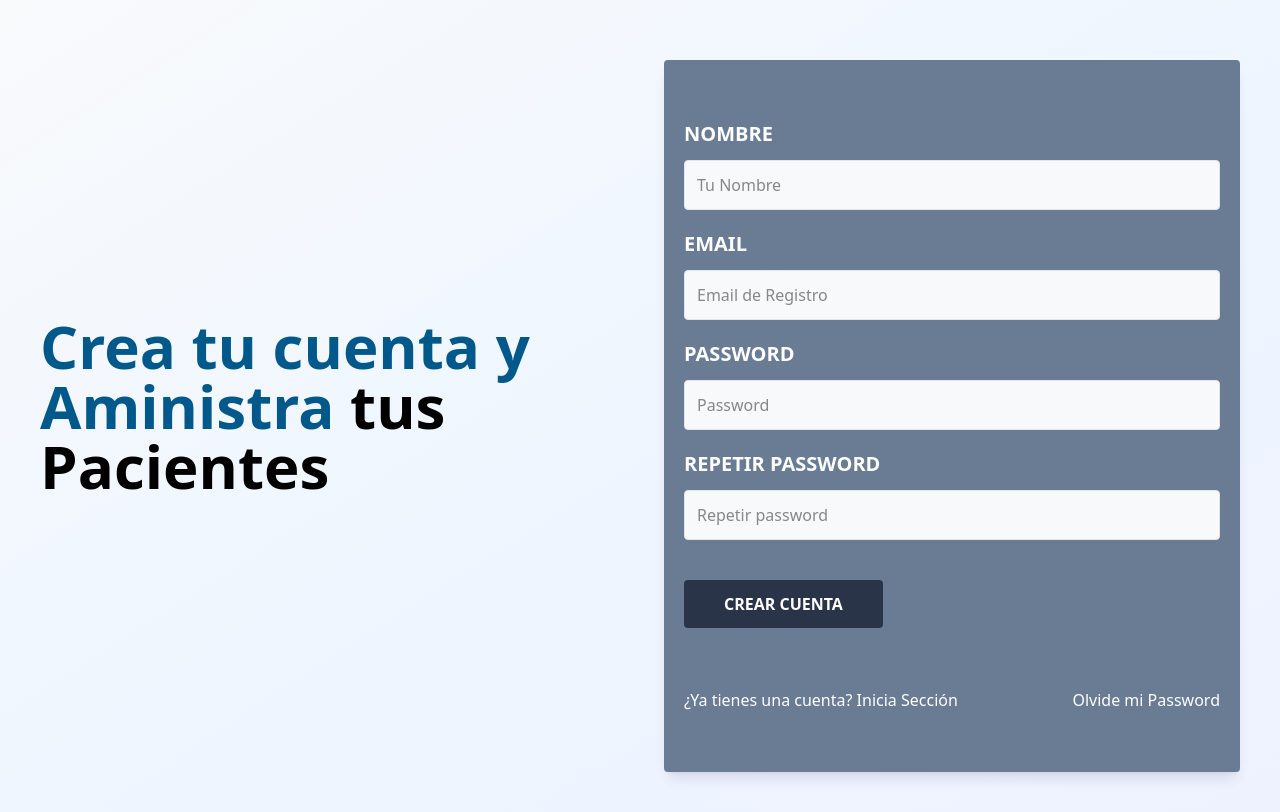
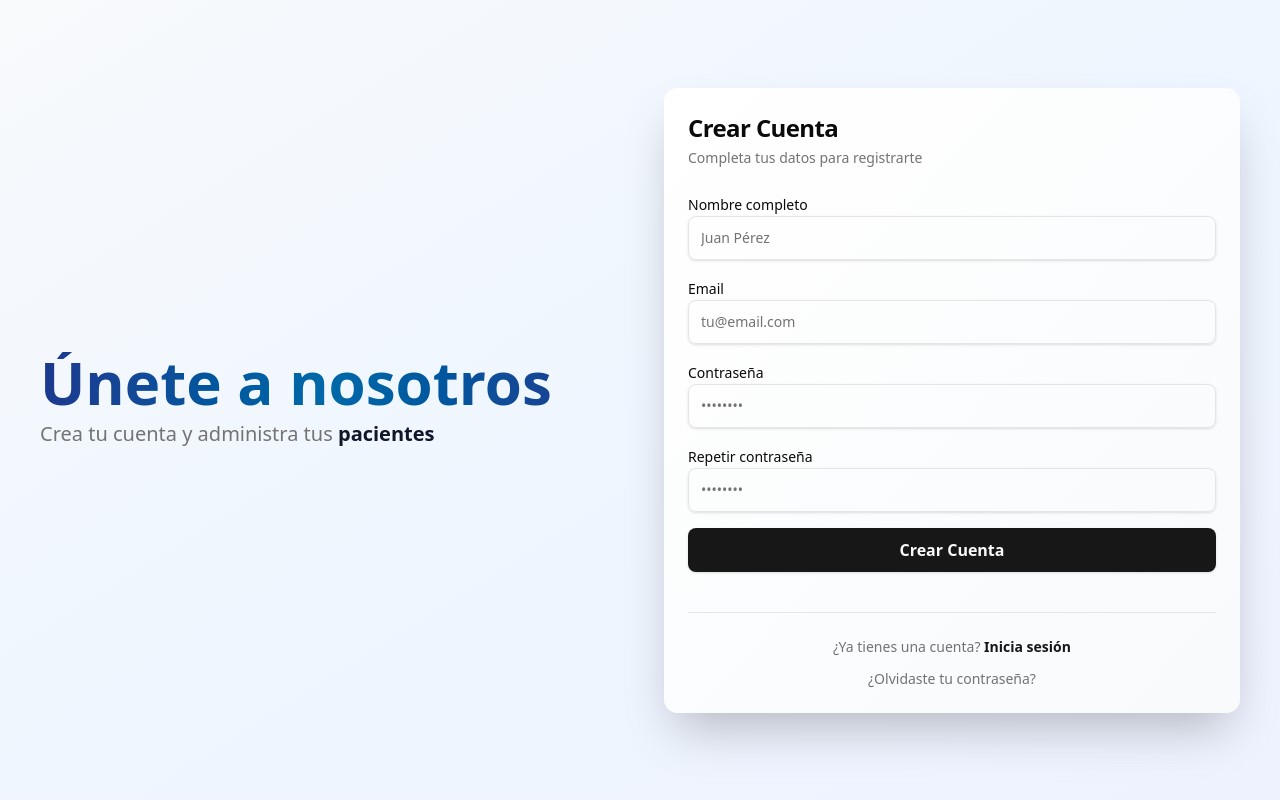
Before and after one commit to Vic-Lara-Gilles/MERN-V1-frontend, a React (Vite) app: page /registrar in a window 1280 px wide. Built offline with nearby package versions, Linux system fonts and the light colour scheme; no server answers.

Commit message:
improvement(auth): modernize authentication pages
Redesigned Login, Registrar, and OlvidePassword pages with shadcn/ui Card, Input, Label, and Button components. Added gradient titles, improved typography, better spacing, and enhanced user experience with modern design patterns.

```diff
--- a/src/paginas/Login.jsx
+++ b/src/paginas/Login.jsx
@@ -3,10 +3,12 @@ import { Link, useNavigate } from "react-router-dom"
 import Alerta from "../components/Alerta";
 import useAuth from "../hooks/useAuth"
 import clienteAxios from "../config/axios";
+import { Button } from "@/components/ui/button"
+import { Input } from "@/components/ui/input"
+import { Label } from "@/components/ui/label"
+import { Card, CardContent, CardDescription, CardHeader, CardTitle } from "@/components/ui/card"
 
 const Login = () => {
-
-
 
     const [email, setEmail] = useState('')
     const [password, setPassword] = useState('')
@@ -44,63 +46,73 @@ const Login = () => {
     const { msg } = alerta
     return (
         <>
-            <div>
-                <h1 className="text-slate-700 font-black text-6xl">
-                    Inicia  Sesión y Administra tus <span className="text-black"> Pacientes</span>
+            <div className="space-y-2">
+                <h1 className="text-5xl md:text-6xl font-bold bg-linear-to-r from-slate-900 via-slate-700 to-slate-900 bg-clip-text text-transparent">
+                    Bienvenido de nuevo
                 </h1>
+                <p className="text-xl text-muted-foreground">
+                    Inicia sesión para administrar tus <span className="font-semibold text-slate-900">pacientes</span>
+                </p>
             </div>
 
-            <div className="mt-20 md:mt-5 shadow-lg px-5 py-10 rounded bg-slate-500 opacity-[94%]">
-                { msg && <Alerta
-                    alerta={alerta}
-                />}
+            <Card className="w-full shadow-2xl border-0 bg-linear-to-br from-white to-slate-50">
+                <CardHeader className="space-y-1">
+                    <CardTitle className="text-2xl font-bold">Iniciar Sesión</CardTitle>
+                    <CardDescription>
+                        Ingresa tus credenciales para acceder a tu cuenta
+                    </CardDescription>
+                </CardHeader>
+                <CardContent>
+                    { msg && <Alerta alerta={alerta} />}
 
-                <form onSubmit={handleSubmit}>
-                    <div className="my-5">
-                        <label
-                            className="uppercase text-white text-xl font-bold"
-                        >
-                            Email
-                        </label>
-                        <input
+                    <form onSubmit={handleSubmit} className="space-y-4">
+                        <div className="space-y-2">
+                            <Label htmlFor="email">Email</Label>
+                            <Input
+                                id="email"
                                 type="email"
-                            placeholder="Email de Registro"
-                            className="border w-full p-3 mt-3 bg-gray-50 rounded"
+                                placeholder="tu@email.com"
                                 value={email}
                                 onChange={e => setEmail(e.target.value)}
+                                className="h-11"
                             />
                         </div>
-                    <div className="my-5">
-                        <label
-                            className="uppercase text-white text-xl font-bold"
-                        >
-                            Password
-                        </label>
-                        <input
+                        <div className="space-y-2">
+                            <Label htmlFor="password">Contraseña</Label>
+                            <Input
+                                id="password"
                                 type="password"
-                            placeholder="Tu Password"
-                            className="border w-full p-3 mt-3 bg-gray-50 rounded"
+                                placeholder="••••••••"
                                 value={password}
                                 onChange={e => setPassword(e.target.value)}
+                                className="h-11"
                             />
                         </div>
-                    <input
+                        <Button
                             type="submit"
-                        value="Iniciar Sesión"
-                        className="bg-slate-700 w-full rounded py-3 px-10  text-white uppercase font-bold mt-5 hover:cursor-pointer hover:bg-slate-600 md:w-auto"
-                    />
-                    <nav className="mt-10 lg:flex lg:justify-between">
+                            className="w-full h-11 text-base font-semibold"
+                            size="lg"
+                        >
+                            Iniciar Sesión
+                        </Button>
+
+                        <div className="flex flex-col gap-3 mt-6 pt-6 border-t">
                             <Link
-                            className="block text-center my-5 text-white"
-                            to="/registrar">¿No tienes cuenta? Regístrate</Link>
+                                className="text-sm text-center text-muted-foreground hover:text-primary transition-colors"
+                                to="/registrar">
+                                ¿No tienes cuenta? <span className="font-semibold text-primary">Regístrate</span>
+                            </Link>
 
                             <Link
-                            className="block text-center my-5 text-white"
-                            to="/olvide-password">Olvide mi Password</Link>
-                    </nav>
+                                className="text-sm text-center text-muted-foreground hover:text-primary transition-colors"
+                                to="/olvide-password">
+                                ¿Olvidaste tu contraseña?
+                            </Link>
+                        </div>
                     </form>
-            </div>
-        </ >
+                </CardContent>
+            </Card>
+        </>
     );
 };
 
--- a/src/paginas/OlvidePassword.jsx
+++ b/src/paginas/OlvidePassword.jsx
@@ -2,6 +2,10 @@ import { useState } from "react";
 import { Link } from "react-router-dom";
 import Alerta from '../components/Alerta';
 import clienteAxios from "../config/axios";
+import { Button } from "@/components/ui/button"
+import { Input } from "@/components/ui/input"
+import { Label } from "@/components/ui/label"
+import { Card, CardContent, CardDescription, CardHeader, CardTitle } from "@/components/ui/card"
 
 
 const OlvidePassword = () => {
@@ -31,53 +35,61 @@ const OlvidePassword = () => {
 
     return (
         <>
-            <div>
-                <h1 className="text-slate-600 font-black text-6xl">
-                    Recupera tu acceso y no pierdas {""}
-                    <span className="text-black"> tus Paciente</span>
+            <div className="space-y-2">
+                <h1 className="text-5xl md:text-6xl font-bold bg-linear-to-r from-slate-900 via-slate-600 to-slate-900 bg-clip-text text-transparent">
+                    ¿Olvidaste tu contraseña?
                 </h1>
+                <p className="text-xl text-muted-foreground">
+                    Recupera tu acceso y sigue administrando tus <span className="font-semibold text-slate-900">pacientes</span>
+                </p>
             </div>
 
-            <div className="mt-20 md:mt-5 shadow-lg px-5 py-10 my-20 rounded bg-slate-500 opacity-[94%]">
-                { msg && <Alerta
-                    alerta={alerta}
-                />}
-                <form
-                    onSubmit={handleSubmit}
-                >
-                    <div className="my-5">
-                        <label
-                            className="uppercase text-white text-xl font-bold"
-                        >
-                            Email
-                        </label>
-                        <input
+            <Card className="w-full shadow-2xl border-0 bg-linear-to-br from-white to-slate-50">
+                <CardHeader className="space-y-1">
+                    <CardTitle className="text-2xl font-bold">Recuperar Contraseña</CardTitle>
+                    <CardDescription>
+                        Ingresa tu email para recibir instrucciones
+                    </CardDescription>
+                </CardHeader>
+                <CardContent>
+                    { msg && <Alerta alerta={alerta} />}
+
+                    <form onSubmit={handleSubmit} className="space-y-4">
+                        <div className="space-y-2">
+                            <Label htmlFor="email">Email</Label>
+                            <Input
+                                id="email"
                                 type="email"
-                            placeholder="Email de Registro"
-                            className="border w-full p-3 py-3 mt-3 bg-gray-50 rounded"
+                                placeholder="tu@email.com"
                                 value={email}
                                 onChange={e => setEmail(e.target.value)}
+                                className="h-11"
                             />
                         </div>
 
-                    <input
+                        <Button
                             type="submit"
-                        value="Enviar Intrucciones"
-                        className="bg-slate-800 w-full py-3  px-10 rounded text-white
-                        uppercase font-bold mt-5 hover:cursor-pointer
-                        hover:bg-indigo-800 md:w-auto"
-                    />
+                            className="w-full h-11 text-base font-semibold"
+                            size="lg"
+                        >
+                            Enviar Instrucciones
+                        </Button>
+
+                        <div className="flex flex-col gap-3 mt-6 pt-6 border-t">
+                            <Link
+                                className="text-sm text-center text-muted-foreground hover:text-primary transition-colors"
+                                to="/">
+                                ¿Ya tienes una cuenta? <span className="font-semibold text-primary">Inicia sesión</span>
+                            </Link>
+                            <Link
+                                className="text-sm text-center text-muted-foreground hover:text-primary transition-colors"
+                                to="/registrar">
+                                ¿No tienes cuenta? <span className="font-semibold text-primary">Regístrate</span>
+                            </Link>
+                        </div>
                     </form>
-
-                <nav className="mt-10 lg:flex lg:justify-between">
-                    <Link
-                        className="block text-center my-5 text-white"
-                        to="/">¿Ya tienes una cuenta? Inicia Seción</Link>
-                    <Link
-                        className="block text-center my-5 text-white"
-                        to="/registrar">¿No tienes cuenta? Regístrate</Link>
-                </nav>
-            </div>
+                </CardContent>
+            </Card>
         </>
     );
 };
--- a/src/paginas/Registrar.jsx
+++ b/src/paginas/Registrar.jsx
@@ -2,6 +2,10 @@ import { useState } from 'react'
 import { Link } from 'react-router-dom'
 import clienteAxios from '../config/axios'
 import Alerta  from '../components/Alerta'
+import { Button } from "@/components/ui/button"
+import { Input } from "@/components/ui/input"
+import { Label } from "@/components/ui/label"
+import { Card, CardContent, CardDescription, CardHeader, CardTitle } from "@/components/ui/card"
 
 
 const Resgistrar = () => {
@@ -49,92 +53,94 @@ const Resgistrar = () => {
 
     return (
         <>
-            <div>
-                <h1  className="text-sky-800 font-black text-6xl">
-                    Crea tu cuenta y Aministra {""}
-                    <span className="text-black"> tus Pacientes</span>
+            <div className="space-y-2">
+                <h1 className="text-5xl md:text-6xl font-bold bg-gradient-to-r from-blue-900 via-sky-700 to-blue-900 bg-clip-text text-transparent">
+                    Únete a nosotros
                 </h1>
+                <p className="text-xl text-muted-foreground">
+                    Crea tu cuenta y administra tus <span className="font-semibold text-slate-900">pacientes</span>
+                </p>
             </div>
 
-            <div className="mt-20 md:mt-5 shadow-lg px-5 py-10 rounded bg-slate-500 opacity-[94%]">
-                { msg && <Alerta
-                    alerta={alerta}
-                />}
-                <form
-                    onSubmit={handleSumit}
-                >
-                    <div className="my-5">
-                        <label
-                            className="uppercase text-white text-xl font-bold"
-                        >
-                            Nombre
-                        </label>
-                        <input
+            <Card className="w-full shadow-2xl border-0 bg-gradient-to-br from-white to-slate-50">
+                <CardHeader className="space-y-1">
+                    <CardTitle className="text-2xl font-bold">Crear Cuenta</CardTitle>
+                    <CardDescription>
+                        Completa tus datos para registrarte
+                    </CardDescription>
+                </CardHeader>
+                <CardContent>
+                    { msg && <Alerta alerta={alerta} />}
+
+                    <form onSubmit={handleSumit} className="space-y-4">
+                        <div className="space-y-2">
+                            <Label htmlFor="nombre">Nombre completo</Label>
+                            <Input
+                                id="nombre"
                                 type="text"
-                            placeholder="Tu Nombre"
-                            className="border w-full p-3 mt-3 bg-gray-50 rounded"
+                                placeholder="Juan Pérez"
                                 value={nombre}
                                 onChange={ e => setNombre(e.target.value)}
+                                className="h-11"
                             />
                         </div>
-                    <div className="my-5">
-                        <label
-                            className="uppercase text-white text-xl font-bold"
-                        >
-                            Email
-                        </label>
-                        <input
+                        <div className="space-y-2">
+                            <Label htmlFor="email">Email</Label>
+                            <Input
+                                id="email"
                                 type="email"
-                            placeholder="Email de Registro"
-                            className="border w-full p-3 mt-3 bg-gray-50 rounded"
+                                placeholder="tu@email.com"
                                 value={email}
                                 onChange={ e => setEmail(e.target.value)}
+                                className="h-11"
                             />
                         </div>
-                    <div className="my-5">
-                        <label
-                            className="uppercase text-white text-xl font-bold"
-                        >
-                            Password
-                        </label>
-                        <input
+                        <div className="space-y-2">
+                            <Label htmlFor="password">Contraseña</Label>
+                            <Input
+                                id="password"
                                 type="password"
-                            placeholder="Password"
-                            className="border w-full p-3 mt-3 bg-gray-50 rounded"
+                                placeholder="••••••••"
                                 value={password}
                                 onChange={ e => setPassword(e.target.value)}
+                                className="h-11"
                             />
                         </div>
-                    <div className="my-5">
-                        <label
-                            className="uppercase text-white text-xl font-bold"
-                        >
-                            Repetir Password
-                        </label>
-                        <input
+                        <div className="space-y-2">
+                            <Label htmlFor="repetirPassword">Repetir contraseña</Label>
+                            <Input
+                                id="repetirPassword"
                                 type="password"
-                            placeholder="Repetir password"
-                            className="border w-full p-3 mt-3 bg-gray-50 rounded"
+                                placeholder="••••••••"
                                 value={repetirPassword}
                                 onChange={ e => setRepetirPassword(e.target.value)}
+                                className="h-11"
                             />
                         </div>
 
-                    <input
+                        <Button
                             type="submit"
-                    value="Crear Cuenta"
-                    className="bg-slate-800 w-full py-3 px-10 rounded text-white uppercase font-bold mt-5 hover:cursor-pointer hover:bg-slate-600 md:w-auto"
-                    />
+                            className="w-full h-11 text-base font-semibold"
+                            size="lg"
+                        >
+                            Crear Cuenta
+                        </Button>
+
+                        <div className="flex flex-col gap-3 mt-6 pt-6 border-t">
+                            <Link
+                                className="text-sm text-center text-muted-foreground hover:text-primary transition-colors"
+                                to="/">
+                                ¿Ya tienes una cuenta? <span className="font-semibold text-primary">Inicia sesión</span>
+                            </Link>
+                            <Link
+                                className="text-sm text-center text-muted-foreground hover:text-primary transition-colors"
+                                to="/olvide-password">
+                                ¿Olvidaste tu contraseña?
+                            </Link>
+                        </div>
                     </form>
-                <nav className="mt-10 lg:flex lg:justify-between">
-                    <Link
-                        className="block text-center my-5 text-white"
-                        to="/">¿Ya tienes una cuenta? Inicia Sección</Link>
-                    <Link
-                        className="block text-center my-5 text-white"
-                        to="/olvide-password">Olvide mi Password</Link>
-                </nav>
-            </div>
+                </CardContent>
+            </Card>
         </>
     );
 };
```
Lines whose indentation alone changed are shown as unchanged.
